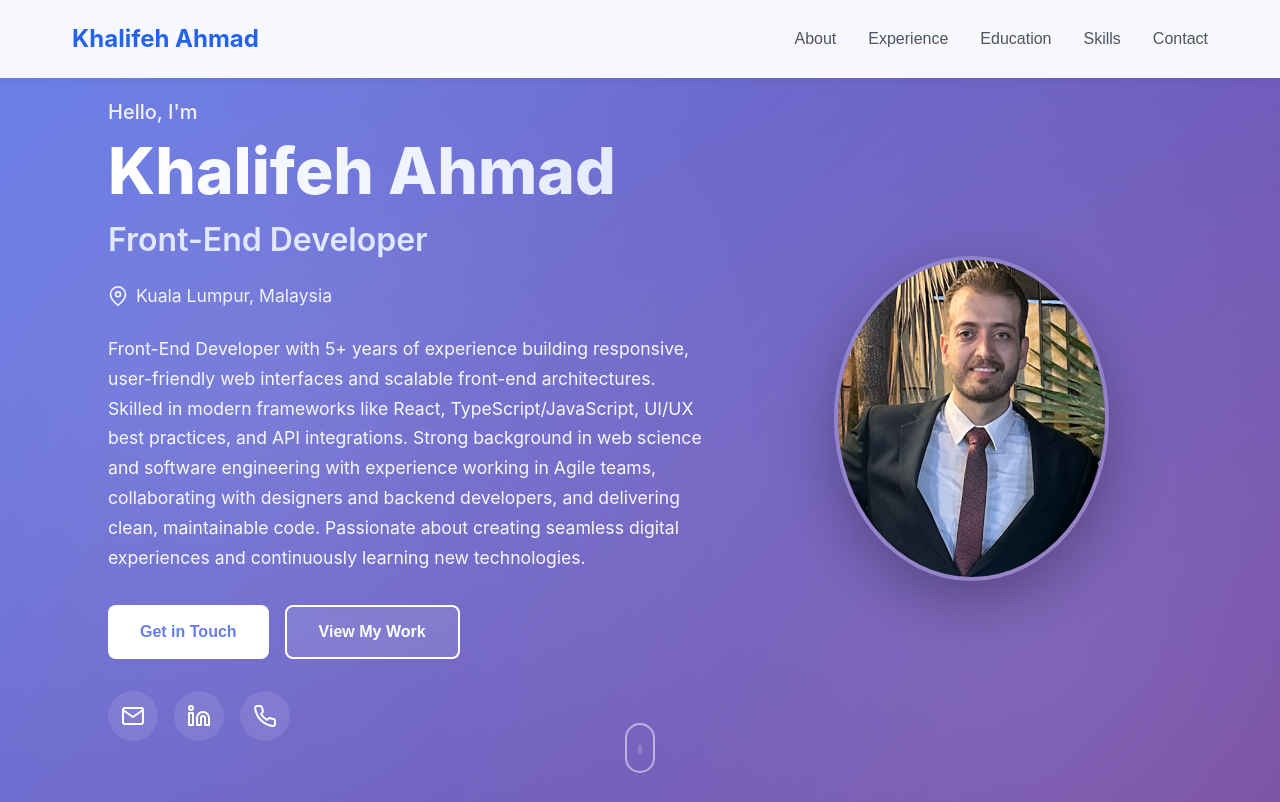
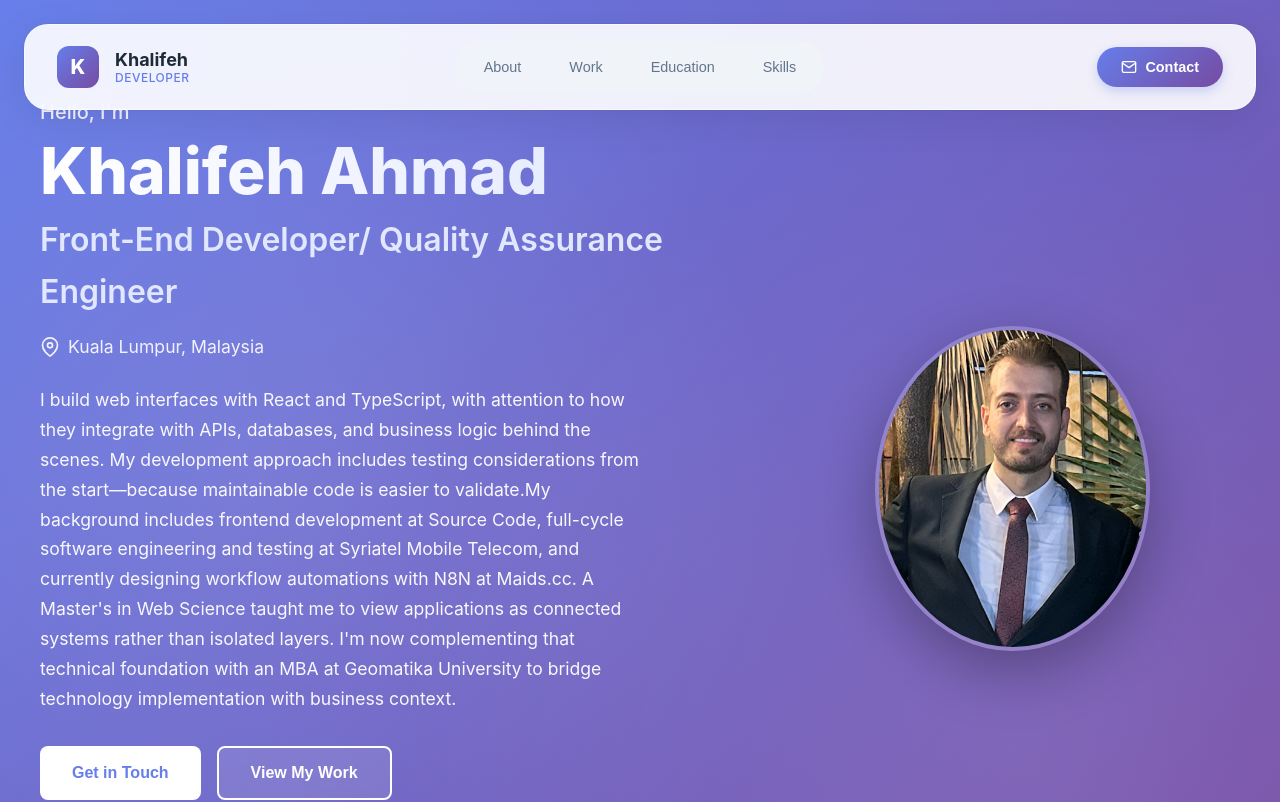
Before and after one commit to khalifeh-Ahmad/khalifeh-ahmad.github.io, a React (Create React App) app: page / in a window 1280 px wide. Shown: the top 802 px of the page. Built offline with nearby package versions, Linux system fonts and the light colour scheme.

Commit message:
header & data

```diff
--- a/src/components/Header/Header.module.css
+++ b/src/components/Header/Header.module.css
@@ -1,131 +1,306 @@
 .header {
+  position: fixed;
+  top: 1.5rem;
+  left: 50%;
+  transform: translateX(-50%);
+  z-index: 1000;
+  width: calc(100% - 3rem);
+  max-width: 1300px;
+  transition: all 0.3s cubic-bezier(0.4, 0, 0.2, 1);
+}
+
+.header.scrolled {
+  top: 1rem;
+}
+
+.container {
+  background: rgba(255, 255, 255, 0.9);
+  backdrop-filter: blur(20px);
+  -webkit-backdrop-filter: blur(20px);
+  border-radius: 24px;
+  padding: 1rem 2rem;
+  display: grid;
+  grid-template-columns: 200px 1fr 200px;
+  align-items: center;
+  gap: 2rem;
+  box-shadow:
+    0 0 0 1px rgba(0, 0, 0, 0.04),
+    0 10px 40px rgba(0, 0, 0, 0.08);
+  border: 1px solid rgba(255, 255, 255, 0.6);
+}
+
+/* Logo Styles - Left Side */
+.logo {
+  display: flex;
+  align-items: center;
+  gap: 1rem;
+  cursor: pointer;
+  justify-self: start;
+}
+
+.logoIcon {
+  width: 42px;
+  height: 42px;
+  background: linear-gradient(135deg, #667eea 0%, #764ba2 100%);
+  border-radius: 12px;
+  display: flex;
+  align-items: center;
+  justify-content: center;
+  font-size: 1.25rem;
+  font-weight: 800;
+  color: white;
+  transition: transform 0.3s ease;
+}
+
+.logo:hover .logoIcon {
+  transform: rotate(-5deg) scale(1.05);
+}
+
+.logoTextWrapper {
+  display: flex;
+  flex-direction: column;
+  gap: 0;
+  line-height: 1.2;
+}
+
+.logoName {
+  font-size: 1.125rem;
+  font-weight: 700;
+  color: #1f2937;
+}
+
+.logoTitle {
+  font-size: 0.75rem;
+  font-weight: 500;
+  color: #667eea;
+  text-transform: uppercase;
+  letter-spacing: 0.5px;
+}
+
+/* Navigation Pill - Centered */
+.navPill {
+  display: flex;
+  align-items: center;
+  justify-content: center;
+  gap: 0.5rem;
+  background: rgba(241, 245, 249, 0.8);
+  padding: 0.5rem;
+  border-radius: 50px;
+  justify-self: center;
+}
+
+.navItem {
+  background: none;
+  border: none;
+  padding: 0.625rem 1.25rem;
+  font-size: 0.9rem;
+  font-weight: 500;
+  color: #64748b;
+  cursor: pointer;
+  border-radius: 50px;
+  transition: all 0.3s ease;
+  white-space: nowrap;
+}
+
+.navItem:hover {
+  color: #667eea;
+  background: rgba(102, 126, 234, 0.1);
+}
+
+.navItem.active {
+  background: white;
+  color: #667eea;
+  box-shadow: 0 2px 8px rgba(0, 0, 0, 0.08);
+}
+
+/* Contact Button - Right Side */
+.contactBtn {
+  display: flex;
+  align-items: center;
+  justify-content: center;
+  gap: 0.5rem;
+  background: linear-gradient(135deg, #667eea 0%, #764ba2 100%);
+  border: none;
+  padding: 0.75rem 1.5rem;
+  font-size: 0.9rem;
+  font-weight: 600;
+  color: white;
+  cursor: pointer;
+  border-radius: 50px;
+  transition: all 0.3s ease;
+  box-shadow: 0 4px 12px rgba(102, 126, 234, 0.3);
+  justify-self: end;
+}
+
+.contactBtn:hover {
+  transform: translateY(-2px);
+  box-shadow: 0 6px 20px rgba(102, 126, 234, 0.4);
+}
+
+.contactBtn:active {
+  transform: translateY(0);
+}
+
+/* Mobile Menu Toggle */
+.menuToggle {
+  display: none;
+  flex-direction: column;
+  justify-content: center;
+  gap: 5px;
+  width: 40px;
+  height: 40px;
+  background: rgba(102, 126, 234, 0.1);
+  border: none;
+  border-radius: 10px;
+  cursor: pointer;
+  transition: all 0.3s ease;
+  justify-self: end;
+}
+
+.menuToggle span {
+  width: 20px;
+  height: 2px;
+  background: #667eea;
+  border-radius: 2px;
+  margin: 0 auto;
+  transition: all 0.3s ease;
+}
+
+.menuToggle.open span:first-child {
+  transform: rotate(45deg) translate(5px, 5px);
+}
+
+.menuToggle.open span:last-child {
+  transform: rotate(-45deg) translate(5px, -5px);
+}
+
+/* Mobile Overlay */
+.mobileOverlay {
   position: fixed;
   top: 0;
   left: 0;
-  right: 0;
-  z-index: 1000;
-  background: rgba(255, 255, 255, 0.95);
-  backdrop-filter: blur(10px);
+  width: 100%;
+  height: 100vh;
+  background: rgba(255, 255, 255, 0.98);
+  backdrop-filter: blur(20px);
+  opacity: 0;
+  visibility: hidden;
   transition: all 0.3s ease;
-  box-shadow: 0 2px 10px rgba(0, 0, 0, 0.05);
+  display: flex;
+  align-items: center;
+  justify-content: center;
+  z-index: 999;
 }
 
-.header.scrolled {
-  background: rgba(255, 255, 255, 0.98);
-  box-shadow: 0 2px 20px rgba(0, 0, 0, 0.1);
+.mobileOverlay.show {
+  opacity: 1;
+  visibility: visible;
 }
 
-.container {
-  max-width: 1200px;
-  margin: 0 auto;
-  padding: 1.25rem 2rem;
+.mobileNav {
   display: flex;
-  justify-content: space-between;
-  align-items: center;
+  flex-direction: column;
+  gap: 1rem;
+  padding: 2rem;
+  width: 100%;
+  max-width: 400px;
 }
 
-.logo {
-  font-size: 1.5rem;
+.mobileNav button {
+  background: none;
+  border: none;
+  font-size: 2rem;
   font-weight: 700;
-  color: #2563eb;
+  color: #1f2937;
   cursor: pointer;
-  transition: transform 0.3s ease;
+  padding: 1rem;
+  text-align: center;
+  transition: all 0.3s ease;
+  border-radius: 12px;
 }
 
-.logo:hover {
-  transform: scale(1.05);
+.mobileNav button:hover {
+  color: #667eea;
+  background: rgba(102, 126, 234, 0.05);
+  transform: translateX(10px);
 }
 
-.nav {
-  display: flex;
-  gap: 2rem;
+.mobileContactBtn {
+  background: linear-gradient(135deg, #667eea 0%, #764ba2 100%) !important;
+  color: white !important;
+  margin-top: 1rem;
 }
 
-.nav button {
-  background: none;
-  border: none;
-  font-size: 1rem;
-  font-weight: 500;
-  color: #4b5563;
-  cursor: pointer;
-  padding: 0.5rem 0;
-  position: relative;
-  transition: color 0.3s ease;
+.mobileContactBtn:hover {
+  transform: translateX(0) translateY(-2px) !important;
 }
 
-.nav button::after {
-  content: '';
-  position: absolute;
-  bottom: 0;
-  left: 0;
-  width: 0;
-  height: 2px;
-  background: #2563eb;
-  transition: width 0.3s ease;
+/* Responsive Breakpoints */
+@media (max-width: 1200px) {
+  .container {
+    grid-template-columns: auto 1fr auto;
+  }
+
+  .navItem {
+    padding: 0.625rem 1rem;
+    font-size: 0.875rem;
+  }
+
+  .contactBtn {
+    padding: 0.75rem 1.25rem;
+    font-size: 0.875rem;
+  }
 }
 
-.nav button:hover {
-  color: #2563eb;
+@media (max-width: 968px) {
+  .header {
+    top: 1rem;
+    width: calc(100% - 2rem);
+  }
+
+  .container {
+    padding: 0.75rem 1.5rem;
+    grid-template-columns: auto 1fr auto;
+  }
+
+  .navPill {
+    display: none;
+  }
+
+  .contactBtn {
+    display: none;
+  }
+
+  .menuToggle {
+    display: flex;
+  }
 }
 
-.nav button:hover::after {
-  width: 100%;
-}
-
-.mobileMenuBtn {
-  display: none;
-  flex-direction: column;
-  gap: 5px;
-  background: none;
-  border: none;
-  cursor: pointer;
-  padding: 5px;
-}
-
-.mobileMenuBtn span {
-  width: 25px;
-  height: 3px;
-  background: #2563eb;
-  border-radius: 3px;
-  transition: all 0.3s ease;
-}
-
-@media (max-width: 768px) {
-  .container {
-    padding: 1rem 1.5rem;
+@media (max-width: 480px) {
+  .header {
+    width: calc(100% - 1.5rem);
   }
 
-  .logo {
-    font-size: 1.25rem;
+  .container {
+    padding: 0.75rem 1rem;
+    grid-template-columns: 1fr auto;
   }
 
-  .mobileMenuBtn {
-    display: flex;
+  .logoTextWrapper {
+    display: none;
   }
 
-  .nav {
-    position: fixed;
-    top: 70px;
-    left: 0;
-    right: 0;
-    flex-direction: column;
-    background: white;
-    padding: 2rem;
-    gap: 1rem;
-    box-shadow: 0 10px 30px rgba(0, 0, 0, 0.1);
-    transform: translateY(-150%);
-    opacity: 0;
-    transition: all 0.3s ease;
+  .logoIcon {
+    width: 38px;
+    height: 38px;
+    font-size: 1.125rem;
   }
 
-  .nav.mobileMenuOpen {
-    transform: translateY(0);
-    opacity: 1;
+  .mobileNav {
+    padding: 1.5rem;
   }
 
-  .nav button {
-    font-size: 1.1rem;
-    padding: 0.75rem 0;
-    text-align: left;
+  .mobileNav button {
+    font-size: 1.75rem;
   }
 }
--- a/src/components/Header/Header.tsx
+++ b/src/components/Header/Header.tsx
@@ -1,60 +1,116 @@
-import React, { useState, useEffect } from "react";
-import styles from "./Header.module.css";
-import { profileData } from "../../data/portfolio";
+import React, { useState, useEffect } from 'react';
+import styles from './Header.module.css';
+import { profileData } from '../../data/portfolio';
 
 const Header: React.FC = () => {
   const [isScrolled, setIsScrolled] = useState(false);
   const [isMobileMenuOpen, setIsMobileMenuOpen] = useState(false);
+  const [activeSection, setActiveSection] = useState('hero');
 
   useEffect(() => {
     const handleScroll = () => {
       setIsScrolled(window.scrollY > 50);
+
+      // Detect active section
+      const sections = ['hero', 'about', 'experience', 'education', 'skills', 'contact'];
+      const current = sections.find(section => {
+        const element = document.getElementById(section);
+        if (element) {
+          const rect = element.getBoundingClientRect();
+          return rect.top <= 100 && rect.bottom >= 100;
+        }
+        return false;
+      });
+
+      if (current) setActiveSection(current);
     };
 
-    window.addEventListener("scroll", handleScroll);
-    return () => window.removeEventListener("scroll", handleScroll);
+    window.addEventListener('scroll', handleScroll);
+    return () => window.removeEventListener('scroll', handleScroll);
   }, []);
 
   const scrollToSection = (sectionId: string) => {
     const element = document.getElementById(sectionId);
     if (element) {
-      element.scrollIntoView({ behavior: "smooth" });
+      element.scrollIntoView({ behavior: 'smooth' });
       setIsMobileMenuOpen(false);
     }
   };
 
   return (
-    <header className={`${styles.header} ${isScrolled ? styles.scrolled : ""}`}>
+    <header className={`${styles.header} ${isScrolled ? styles.scrolled : ''}`}>
       <div className={styles.container}>
-        <div className={styles.logo} onClick={() => scrollToSection("hero")}>
-          {profileData.name}
+        {/* Logo - Left Side */}
+        <div className={styles.logo} onClick={() => scrollToSection('hero')}>
+          <div className={styles.logoIcon}>K</div>
+          <div className={styles.logoTextWrapper}>
+            <span className={styles.logoName}>Khalifeh</span>
+            <span className={styles.logoTitle}>Developer</span>
+          </div>
         </div>
 
+        {/* Desktop Navigation - Centered */}
+        <nav className={styles.navPill}>
+          <button
+            onClick={() => scrollToSection('about')}
+            className={`${styles.navItem} ${activeSection === 'about' ? styles.active : ''}`}
+          >
+            About
+          </button>
+          <button
+            onClick={() => scrollToSection('experience')}
+            className={`${styles.navItem} ${activeSection === 'experience' ? styles.active : ''}`}
+          >
+            Work
+          </button>
+          <button
+            onClick={() => scrollToSection('education')}
+            className={`${styles.navItem} ${activeSection === 'education' ? styles.active : ''}`}
+          >
+            Education
+          </button>
+          <button
+            onClick={() => scrollToSection('skills')}
+            className={`${styles.navItem} ${activeSection === 'skills' ? styles.active : ''}`}
+          >
+            Skills
+          </button>
+        </nav>
+
+        {/* Contact Button - Right Side */}
         <button
-          className={styles.mobileMenuBtn}
+          onClick={() => scrollToSection('contact')}
+          className={styles.contactBtn}
+        >
+          <svg xmlns="http://www.w3.org/2000/svg" width="16" height="16" viewBox="0 0 24 24" fill="none" stroke="currentColor" strokeWidth="2" strokeLinecap="round" strokeLinejoin="round">
+            <path d="M4 4h16c1.1 0 2 .9 2 2v12c0 1.1-.9 2-2 2H4c-1.1 0-2-.9-2-2V6c0-1.1.9-2 2-2z"></path>
+            <polyline points="22,6 12,13 2,6"></polyline>
+          </svg>
+          Contact
+        </button>
+
+        {/* Mobile Menu Button */}
+        <button
+          className={`${styles.menuToggle} ${isMobileMenuOpen ? styles.open : ''}`}
           onClick={() => setIsMobileMenuOpen(!isMobileMenuOpen)}
-          aria-label="Toggle menu"
+          aria-label="Menu"
         >
-          <span></span>
           <span></span>
           <span></span>
         </button>
 
-        <nav
-          className={`${styles.nav} ${
-            isMobileMenuOpen ? styles.mobileMenuOpen : ""
-          }`}
-        >
-          <button onClick={() => scrollToSection("about")}>About</button>
-          <button onClick={() => scrollToSection("experience")}>
-            Experience
-          </button>
-          <button onClick={() => scrollToSection("education")}>
-            Education
-          </button>
-          <button onClick={() => scrollToSection("skills")}>Skills</button>
-          <button onClick={() => scrollToSection("contact")}>Contact</button>
-        </nav>
+        {/* Mobile Menu Overlay */}
+        <div className={`${styles.mobileOverlay} ${isMobileMenuOpen ? styles.show : ''}`}>
+          <nav className={styles.mobileNav}>
+            <button onClick={() => scrollToSection('about')}>About</button>
+            <button onClick={() => scrollToSection('experience')}>Experience</button>
+            <button onClick={() => scrollToSection('education')}>Education</button>
+            <button onClick={() => scrollToSection('skills')}>Skills</button>
+            <button onClick={() => scrollToSection('contact')} className={styles.mobileContactBtn}>
+              Get In Touch
+            </button>
+          </nav>
+        </div>
       </div>
     </header>
   );
--- a/src/data/portfolio.ts
+++ b/src/data/portfolio.ts
@@ -8,7 +8,7 @@ import {
 
 export const profileData: ProfileData = {
   name: "Khalifeh Ahmad",
-  title: "Front-End Developer",
+  title: "Front-End Developer/ Quality Assurance Engineer",
   location: "Kuala Lumpur, Malaysia",
   email: "khalifeh92ahmed@hotmail.com",
   phone: "(+60) 1161686507",
@@ -16,7 +16,8 @@ export const profileData: ProfileData = {
   dateOfBirth: "16 May 1992",
   gender: "Male",
   summary:
-    "Front-End Developer with 5+ years of experience building responsive, user-friendly web interfaces and scalable front-end architectures. Skilled in modern frameworks like React, TypeScript/JavaScript, UI/UX best practices, and API integrations. Strong background in web science and software engineering with experience working in Agile teams, collaborating with designers and backend developers, and delivering clean, maintainable code. Passionate about creating seamless digital experiences and continuously learning new technologies.",
+    "I build web interfaces with React and TypeScript, with attention to how they integrate with APIs, databases, and business logic behind the scenes. My development approach includes testing considerations from the start—because maintainable code is easier to validate." +
+    "My background includes frontend development at Source Code, full-cycle software engineering and testing at Syriatel Mobile Telecom, and currently designing workflow automations with N8N at Maids.cc. A Master's in Web Science taught me to view applications as connected systems rather than isolated layers. I'm now complementing that technical foundation with an MBA at Geomatika University to bridge technology implementation with business context.",
 };
 
 export const experiences: Experience[] = [
@@ -122,12 +123,19 @@ export const certifications: Certification[] = [
     date: "Feb 2021",
     link: "https://coursera.org/share/697d2754498cbb3d54c60213c84461ec",
   },
+  {
+    id: "5",
+    name: "Software Testing Fundamentals for ISTQB",
+    issuer: "Coursera",
+    date: "Jan 2026",
+    link: "https://coursera.org/share/09dcd6035fd7f76bff1f9f77a0c91eef",
+  },
 ];
 
 export const skills: Skill[] = [
   // Frontend
   { name: "React.js", category: "frontend" },
-  { name: "Angular", category: "frontend" },
+  //{ name: "Angular", category: "frontend" },
   { name: "TypeScript", category: "frontend" },
   { name: "JavaScript", category: "frontend" },
   { name: "HTML5", category: "frontend" },
@@ -136,7 +144,7 @@ export const skills: Skill[] = [
   { name: "jQuery", category: "frontend" },
 
   // Backend
-  { name: "PHP Laravel", category: "backend" },
+  //{ name: "PHP Laravel", category: "backend" },
   { name: "RESTful APIs", category: "backend" },
   { name: "Node.js", category: "backend" },
 
@@ -153,4 +161,5 @@ export const skills: Skill[] = [
   { name: "jMeter", category: "tools" },
   { name: "Notion", category: "tools" },
   { name: "Software Testing", category: "tools" },
+  { name: "Playwright", category: "tools" },
 ];
```
